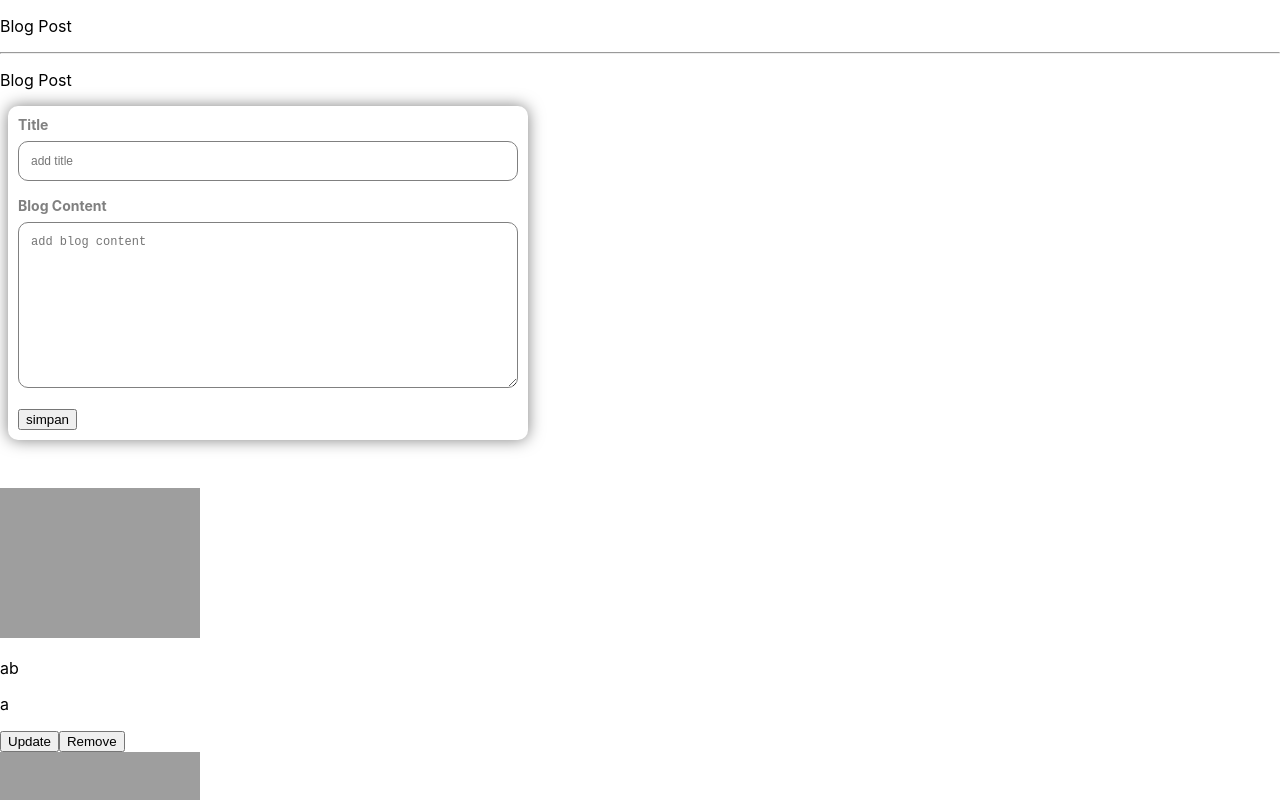
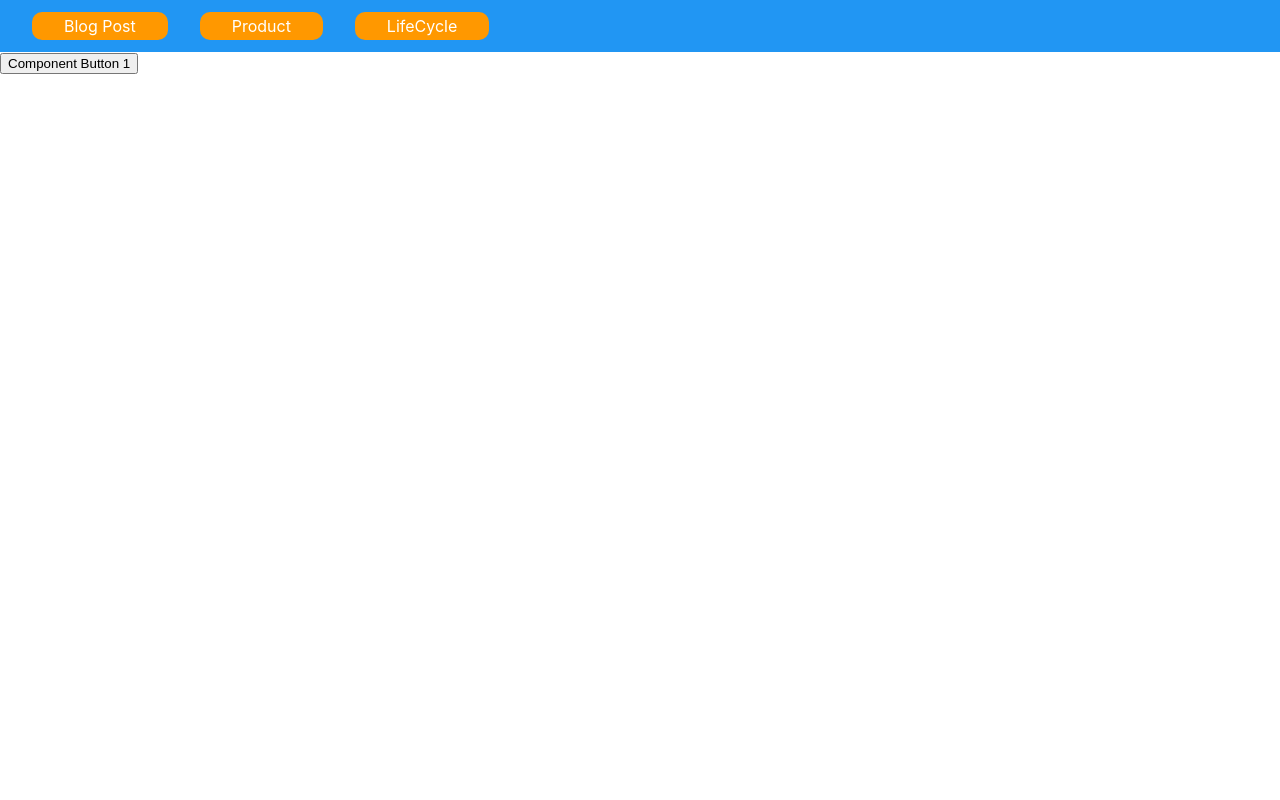
Before and after one commit to idham695/reactjs, a React (Create React App) app: page /lifecycle in a window 1280 px wide. Shown: the top 800 px of the page. Built offline with nearby package versions, Linux system fonts and the light colour scheme; data requests are answered from the project's data file; grey boxes are pictures that could not be loaded.

Commit message:
add react router

```diff
--- /dev/null
+++ b/src/container/Home/Home.css
@@ -0,0 +1,13 @@
+.navigation {
+    background: #2196f3;
+    padding: 1rem;
+}
+
+.navigation a{
+    padding: 0.25rem 2rem;
+    margin: 1rem;
+    text-decoration: none;
+    color: white;
+    background: #FF9800;
+    border-radius: 10px;
+}
--- a/src/container/Home/Home.jsx
+++ b/src/container/Home/Home.jsx
@@ -1,51 +1,36 @@
-import React, { Component } from 'react';
-// import YoutubeComp from '../../component/YoutubeComp/YoutubeComp';
-// import Product from '../product/Product';
-// import LifeCycle from '../LifeCycle/LifeCycle';
+import React, { Component, Fragment } from 'react';
+import YoutubeComp from '../../component/YoutubeComp/YoutubeComp';
+import Product from '../product/Product';
+import LifeCycle from '../LifeCycle/LifeCycle';
 import BlogPost from '../BlogPost/BlogPost';
+import { BrowserRouter, Route, Link } from 'react-router-dom';
+import './Home.css';
 
 class Home extends Component {
     state = {
         showComponent: true
     }
     componentDidMount() {
-        // setTimeout(() => {
-        //     this.setState({
-        //         showComponent: false
-        //     })
-        // }, 15000)
+        setTimeout(() => {
+            this.setState({
+                showComponent: false
+            })
+        }, 15000)
     }
     render() {
         return (
-            <div>
-                {/* <p>Youtube Component</p>
-                <hr />
-                <YoutubeComp title="membaca"
-                    desc="20x ditonton. 1 hari yang lalu"
-                />
-                <YoutubeComp title="menulis"
-                    desc="200x ditonton. 3 hari yang lalu"
-                />
-                <YoutubeComp title="menari"
-                    desc="300x ditonton. 5 hari yang lalu"
-                />
-                <YoutubeComp title="menembak"
-                    desc="40x ditonton. 2 hari yang lalu"
-                />
-                <YoutubeComp /> */}
-                {/* <p>Counter</p>
-                <hr />
-                <Product /> */}
-                {/* <p>LifeCycle Component</p>
-                <hr />
-                {
-                    this.state.showComponent ?
-                        <LifeCycle /> : null
-                } */}
-                <p>Blog Post</p>
-                <hr />
-                <BlogPost />
-            </div>
+            <BrowserRouter>
+                <Fragment>
+                    <div className="navigation">
+                        <Link to="/">Blog Post</Link>
+                        <Link to="/product">Product</Link>
+                        <Link to="/lifecycle">LifeCycle</Link>
+                    </div>
+                    <Route path="/" exact component={BlogPost} />
+                    <Route path="/product" component={Product} />
+                    <Route path="/lifecycle" component={LifeCycle} />
+                </Fragment>
+            </BrowserRouter>
         )
     }
 }
```
